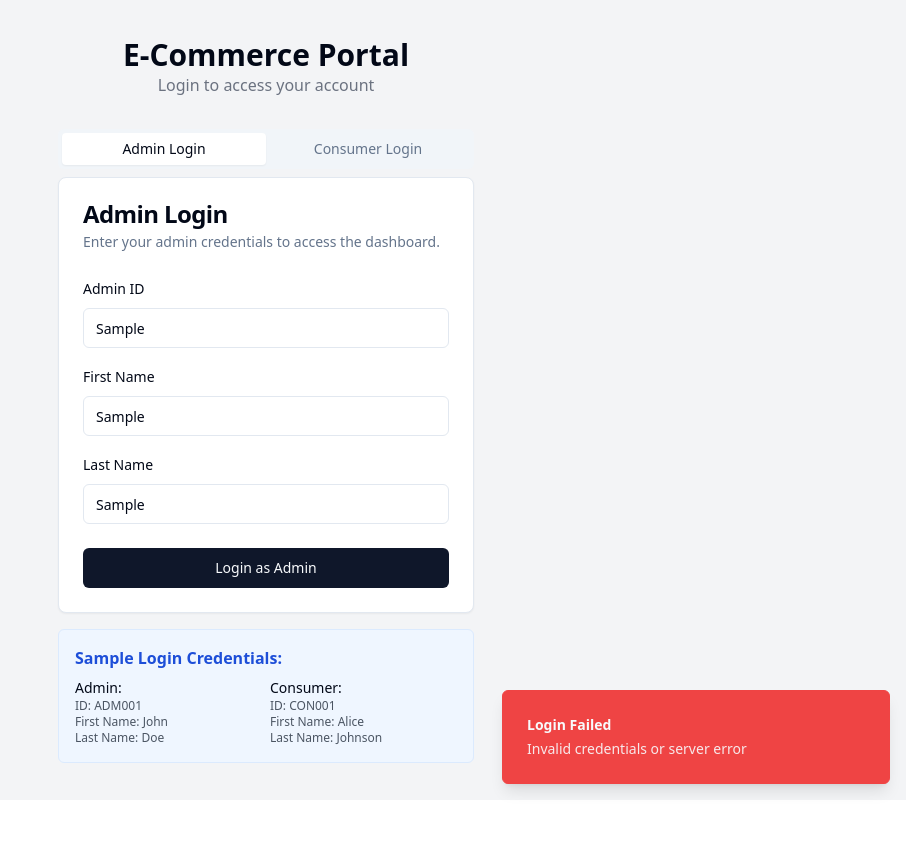
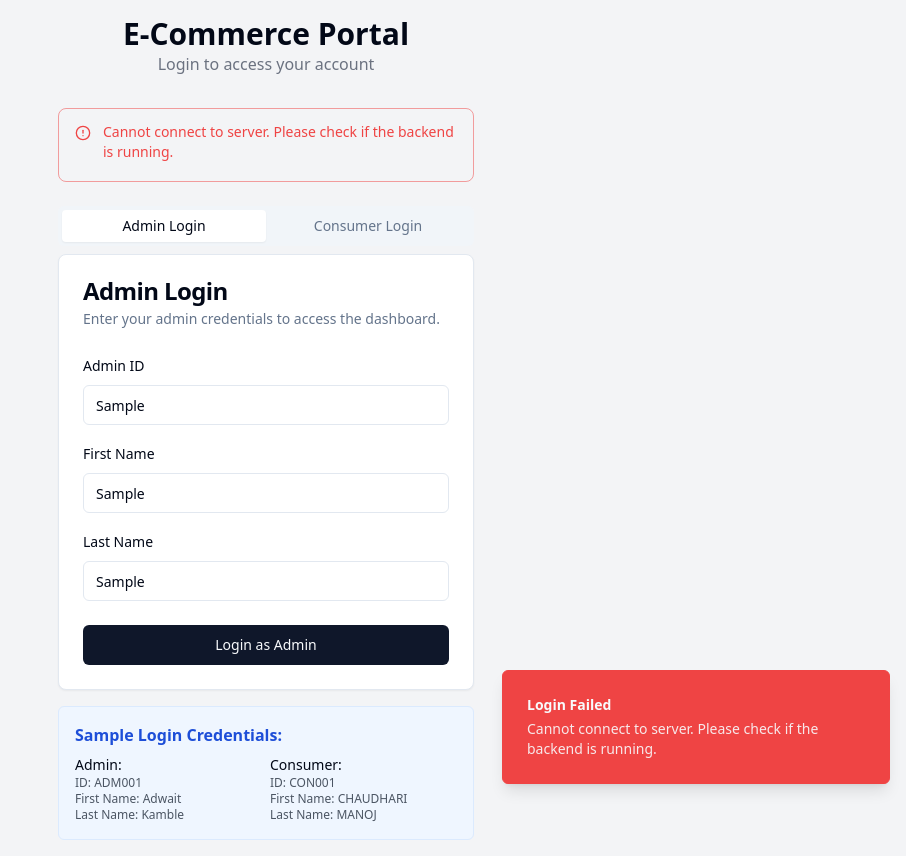
Before and after one commit to adwaitkamble/ecommerce-webpage-fa2, a React (Vite) app: page / in a window 1280 px wide. Both pictures are taken after typing "Sample", "Sample", "Sample" into the empty fields and a click on the button "Login as Admin". Shown: the whole page, without its empty margins (374-1280 px from the left). Before the commit the page ends 800 px from the top, so only its background shows below. Built offline with nearby package versions, Linux system fonts and the light colour scheme; no server answers.

Commit message:
Fix: Resolve login error
Addresses an issue with the login functionality.

```diff
--- a/src/pages/Login.tsx
+++ b/src/pages/Login.tsx
@@ -6,6 +6,8 @@ import { Tabs, TabsContent, TabsList, TabsTrigger } from "@/components/ui/tabs";
 import { Button } from "@/components/ui/button";
 import { Input } from "@/components/ui/input";
 import { Label } from "@/components/ui/label";
+import { Alert, AlertDescription } from "@/components/ui/alert";
+import { AlertCircle } from "lucide-react";
 import { useToast } from "@/hooks/use-toast";
 import { adminLogin, consumerLogin } from "@/services/api";
 
@@ -16,6 +18,7 @@ const Login = () => {
     admin: false,
     consumer: false
   });
+  const [error, setError] = useState<string | null>(null);
 
   // Admin login state
   const [adminId, setAdminId] = useState("");
@@ -29,6 +32,7 @@ const Login = () => {
 
   const handleAdminLogin = async (e: React.FormEvent) => {
     e.preventDefault();
+    setError(null);
 
     if (!adminId || !adminFirstName || !adminLastName) {
       toast({
@@ -50,9 +54,20 @@ const Login = () => {
       navigate("/admin-dashboard");
     } catch (error: any) {
       console.error("Login error:", error);
+
+      // Set appropriate error message based on the error
+      let errorMessage = "Invalid credentials or server error";
+      if (error.message === "Cannot connect to server. Please check if the backend is running.") {
+        errorMessage = error.message;
+      } else if (error.response?.data?.error) {
+        errorMessage = error.response.data.error;
+      }
+
+      setError(errorMessage);
+
       toast({
         title: "Login Failed",
-        description: error.response?.data?.error || "Invalid credentials or server error",
+        description: errorMessage,
         variant: "destructive",
       });
     } finally {
@@ -62,6 +77,7 @@ const Login = () => {
 
   const handleConsumerLogin = async (e: React.FormEvent) => {
     e.preventDefault();
+    setError(null);
 
     if (!consumerId || !consumerFirstName || !consumerLastName) {
       toast({
@@ -83,9 +99,20 @@ const Login = () => {
       navigate("/consumer-dashboard");
     } catch (error: any) {
       console.error("Login error:", error);
+
+      // Set appropriate error message based on the error
+      let errorMessage = "Invalid credentials or server error";
+      if (error.message === "Cannot connect to server. Please check if the backend is running.") {
+        errorMessage = error.message;
+      } else if (error.response?.data?.error) {
+        errorMessage = error.response.data.error;
+      }
+
+      setError(errorMessage);
+
       toast({
         title: "Login Failed",
-        description: error.response?.data?.error || "Invalid credentials or server error",
+        description: errorMessage,
         variant: "destructive",
       });
     } finally {
@@ -100,6 +127,15 @@ const Login = () => {
           <h1 className="text-3xl font-bold">E-Commerce Portal</h1>
           <p className="text-gray-500">Login to access your account</p>
         </div>
+
+        {error && (
+          <Alert variant="destructive" className="mb-6">
+            <AlertCircle className="h-4 w-4" />
+            <AlertDescription>
+              {error}
+            </AlertDescription>
+          </Alert>
+        )}
 
         <Tabs defaultValue="admin" className="w-full">
           <TabsList className="grid w-full grid-cols-2">
@@ -217,16 +253,16 @@ const Login = () => {
               <p className="text-sm font-medium">Admin:</p>
               <ul className="text-xs text-gray-600">
                 <li>ID: ADM001</li>
-                <li>First Name: John</li>
-                <li>Last Name: Doe</li>
+                <li>First Name: Adwait</li>
+                <li>Last Name: Kamble</li>
               </ul>
             </div>
             <div>
               <p className="text-sm font-medium">Consumer:</p>
               <ul className="text-xs text-gray-600">
                 <li>ID: CON001</li>
-                <li>First Name: Alice</li>
-                <li>Last Name: Johnson</li>
+                <li>First Name: CHAUDHARI</li>
+                <li>Last Name: MANOJ</li>
               </ul>
             </div>
           </div>
--- a/src/services/api.ts
+++ b/src/services/api.ts
@@ -1,7 +1,9 @@
 
 import axios from 'axios';
 
-const API_URL = 'http://localhost:5000/api';
+// Create a URL that works in both development and production environments
+// In a Lovable environment, we'll use a relative URL to avoid CORS issues
+const API_URL = '/api';
 
 // Create axios instance
 const api = axios.create({
@@ -9,7 +11,33 @@ const api = axios.create({
   headers: {
     'Content-Type': 'application/json',
   },
+  // Add timeout to prevent hanging requests
+  timeout: 10000
 });
+
+// Add response interceptor for better error handling
+api.interceptors.response.use(
+  response => response,
+  error => {
+    // Log detailed error information
+    if (error.response) {
+      // Server responded with non-2xx status
+      console.error('API Error Response:', {
+        status: error.response.status,
+        data: error.response.data
+      });
+    } else if (error.request) {
+      // Request made but no response received
+      console.error('API No Response:', error.request);
+      // Create a more user-friendly error message
+      error.message = "Cannot connect to server. Please check if the backend is running.";
+    } else {
+      // Error in setting up request
+      console.error('API Request Error:', error.message);
+    }
+    return Promise.reject(error);
+  }
+);
 
 // Admin authentication - Store user info in localStorage
 export const adminLogin = async (adminId: string, firstName: string, lastName: string) => {
```
